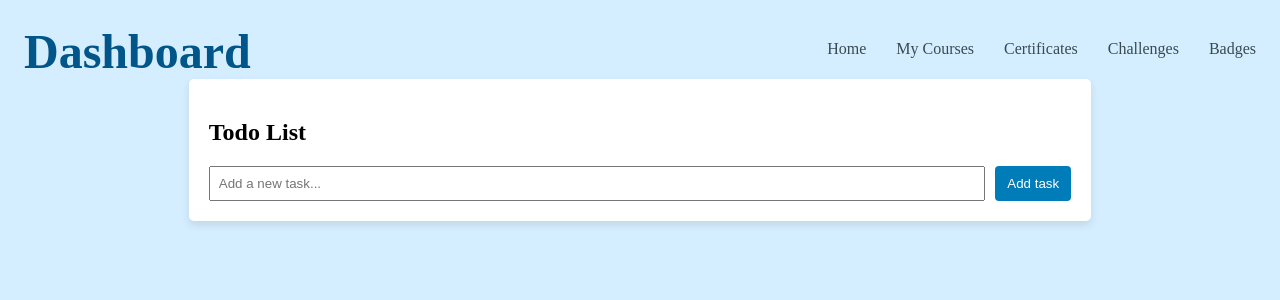
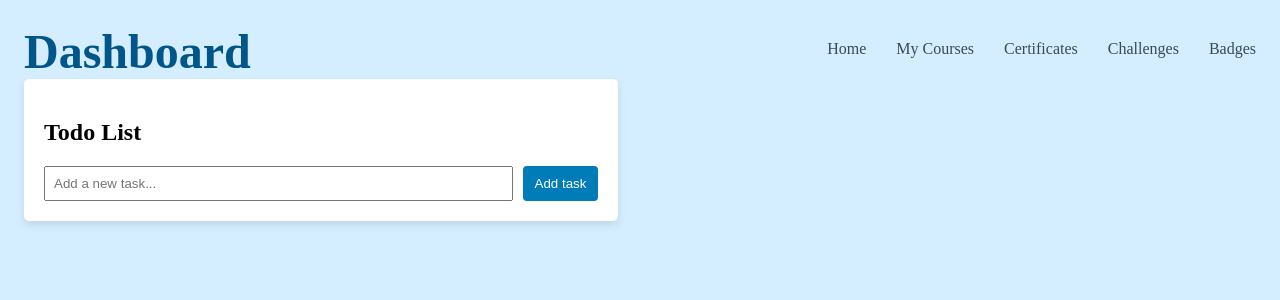
Before and after one commit to oduordaizy/10_days_of_reactjs, a React (Vite) app: page / in a window 1280 px wide. Shown: the top 300 px of the page. Built offline with nearby package versions, Linux system fonts and the light colour scheme.

Commit message:
Style: General styles for the pomodoro component

```diff
--- a/src/index.css
+++ b/src/index.css
@@ -30,8 +30,8 @@ nav ul li:hover{
 .todo{
     background: white;
     padding: 20px;
-    width: 70%;
-    margin: 0 auto;
+    width: 45%;
+    /* margin: 0 auto; */
     box-shadow: 0 4px 8px rgba(0, 0, 0, 0.1);
     border-radius: 5px;
 }
@@ -101,3 +101,10 @@ li.completed button:first-child{
   }
 
 /*********Todo End *******************/
+
+/****Pomodoro***********/
+.pomodoro{
+    background-color: white;
+    width: 40%;
+    border-radius: 5px;
+}
```
